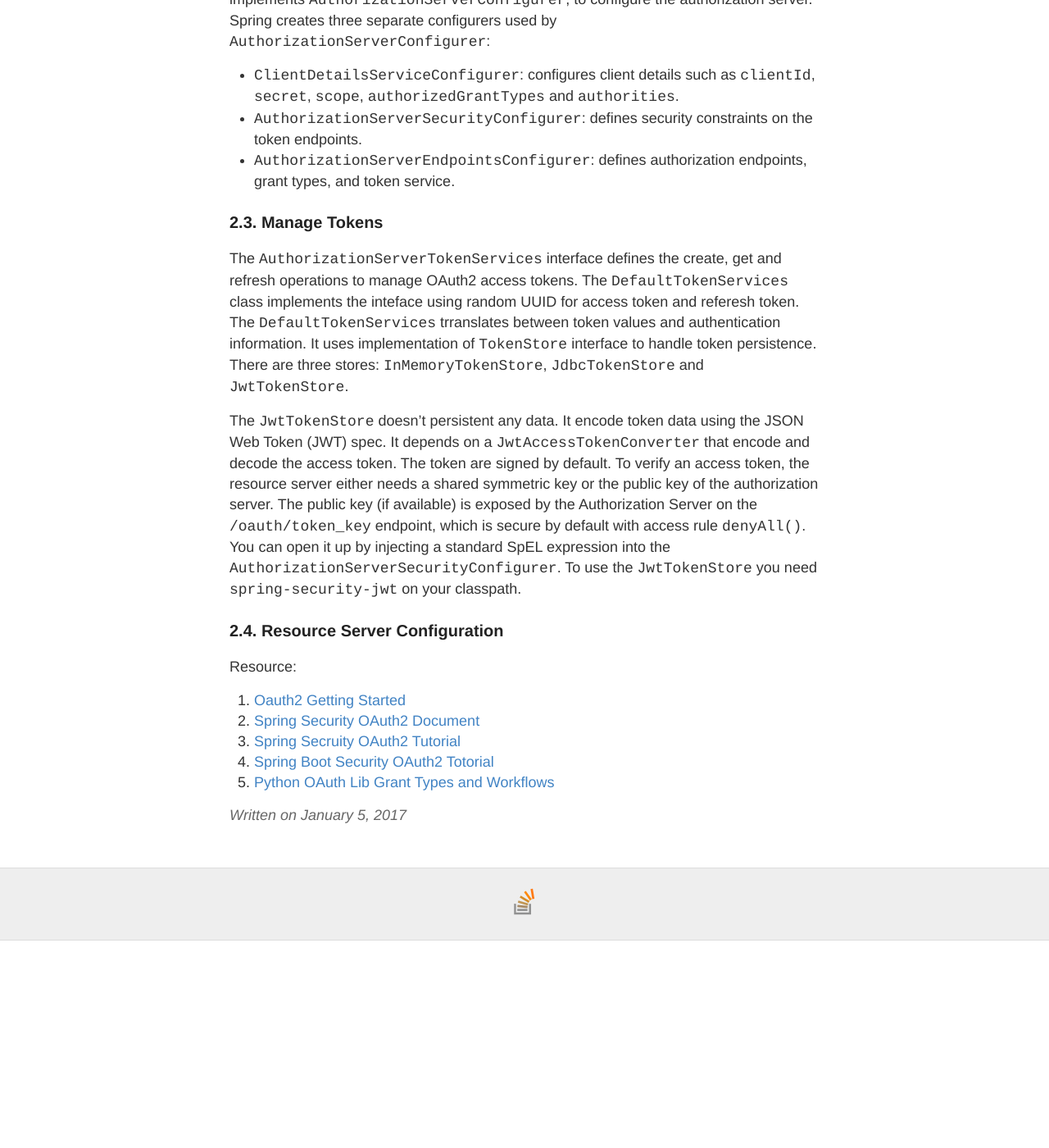
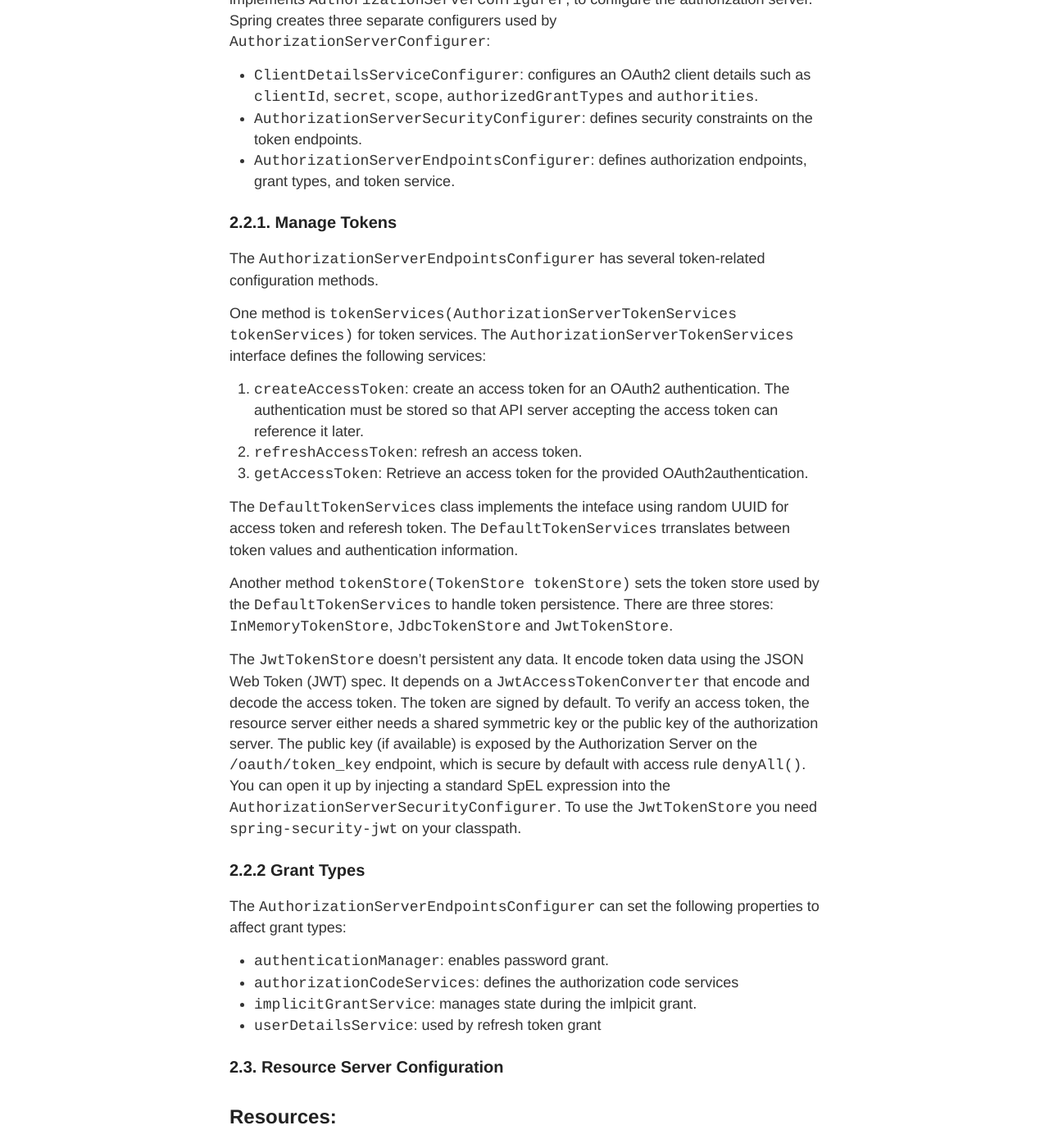
Before and after one commit to YingLiu4203/old-dev-blog, a Jekyll site: the page built from _posts/2017-01-05-Spring-OAuth2-notes.md, in a window 1280 px wide and 1400 px high, scrolled down 7545 px. Shown: the whole window at 82% size. Built offline with Jekyll 4.4.1, drawn with Linux system fonts in a browser that asks for light colours; comment, search, counter and statistics services are not loaded; before the commit the page ends 8692 px from its top, so only the background shows below that.

Commit message:
add endpoints configuration

```diff
--- a/_posts/2017-01-05-Spring-OAuth2-notes.md
+++ b/_posts/2017-01-05-Spring-OAuth2-notes.md
@@ -237,19 +237,39 @@ The following Spring Security request filter is used to implement resource servi
 
 ### 2.2. Authorization Server Configuration
 The `@EnableAuthorizationServer` annotation, working with any `@Beans` that implements `AuthorizationServerConfigurer`, to configure the authorization server.  Spring creates three separate configurers used by `AuthorizationServerConfigurer`:
-* `ClientDetailsServiceConfigurer`: configures client details such as `clientId`, `secret`, `scope`, `authorizedGrantTypes` and `authorities`.
+* `ClientDetailsServiceConfigurer`: configures an OAuth2 client details such as `clientId`, `secret`, `scope`, `authorizedGrantTypes` and `authorities`.
 * `AuthorizationServerSecurityConfigurer`: defines security constraints on the token endpoints.
 * `AuthorizationServerEndpointsConfigurer`: defines authorization endpoints, grant types, and token service.
 
-### 2.3. Manage Tokens
-The `AuthorizationServerTokenServices` interface defines the create, get and refresh operations to manage OAuth2 access tokens. The `DefaultTokenServices` class implements the inteface using random UUID for access token and referesh token. The `DefaultTokenServices` trranslates between token values and authentication information. It uses implementation of `TokenStore` interface to handle token persistence. There are three stores: `InMemoryTokenStore`, `JdbcTokenStore` and `JwtTokenStore`.
+### 2.2.1. Manage Tokens
+The `AuthorizationServerEndpointsConfigurer` has several token-related configuration methods.
+
+One method is `tokenServices(AuthorizationServerTokenServices tokenServices)` for token services. The `AuthorizationServerTokenServices` interface defines the following services:
+
+1. `createAccessToken`: create an access token for an OAuth2 authentication. The authentication must be stored so that API server accepting the access token can reference it later.
+2. `refreshAccessToken`: refresh an access token.
+3. `getAccessToken`: Retrieve an access token for the provided OAuth2authentication.
+
+The `DefaultTokenServices` class implements the inteface using random UUID for access token and referesh token. The `DefaultTokenServices` trranslates between token values and authentication information.
+
+Another method `tokenStore(TokenStore tokenStore)` sets the token store used by the `DefaultTokenServices` to handle token persistence. There are three stores: `InMemoryTokenStore`, `JdbcTokenStore` and `JwtTokenStore`.
 
 The `JwtTokenStore` doesn't persistent any data. It encode token data using the JSON Web Token (JWT) spec. It depends on a `JwtAccessTokenConverter` that encode and decode the access token. The token are signed by default. To verify an access token, the resource server either needs a shared symmetric key or the public key of the authorization server.  The public key (if available) is exposed by the Authorization Server on the `/oauth/token_key` endpoint, which is secure by default with access rule `denyAll()`. You can open it up by injecting a standard SpEL expression into the `AuthorizationServerSecurityConfigurer`. To use the `JwtTokenStore` you need `spring-security-jwt` on your classpath.
 
-### 2.4. Resource Server Configuration
+### 2.2.2 Grant Types
+The `AuthorizationServerEndpointsConfigurer` can set the following properties to affect grant types:
+
+* `authenticationManager`: enables password grant.
+* `authorizationCodeServices`: defines the authorization code services
+* `implicitGrantService`: manages state during the imlpicit grant.
+* `userDetailsService`: used by refresh token grant
+
+### 2.3. Resource Server Configuration
 
 
-Resource:
+
+## Resources:
+
 1. [Oauth2 Getting Started][1]
 2. [Spring Security OAuth2 Document][2]
 3. [Spring Secruity OAuth2 Tutorial][3]
```
